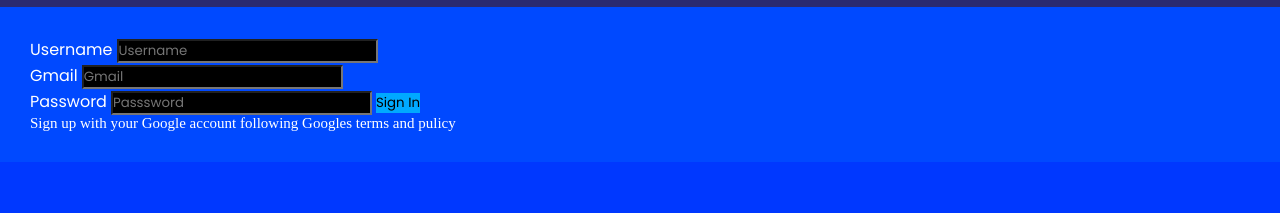
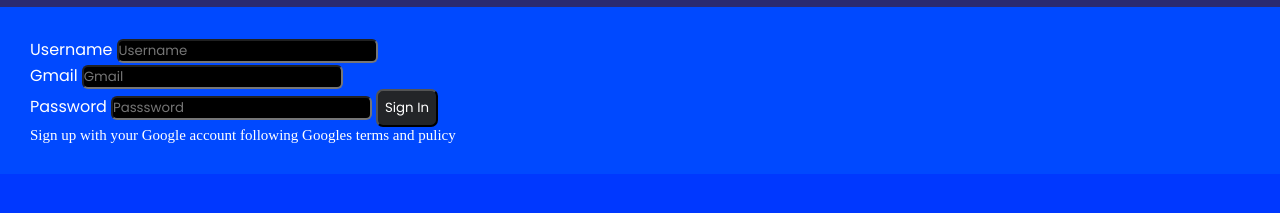
Before and after one commit to code790/Sign-In, a plain HTML site: page index.html in a window 1280 px wide. Shown: the part 91-304 px from the top of the page. Drawn offline with Linux system fonts and the light colour scheme.

Commit message:
Update index.html

```diff
--- a/index.html
+++ b/index.html
@@ -89,6 +89,7 @@
         input{
             color: #CFEEFF;
             font-family: Poppins;
+            border-radius:6px;
             background-color: #000000;
         }
         label{
@@ -98,9 +99,11 @@
             font-size: 15px;
         }
         button{
-            background-color: #00A9FF;
-            border: none;
+            background-color: #232528;
+            border-radius:7px;
             font-family: Poppins;
+            padding: 7px;
+            color: white;
         }
         button:active,button:hover{
             background-color: #DE00FF;
```
